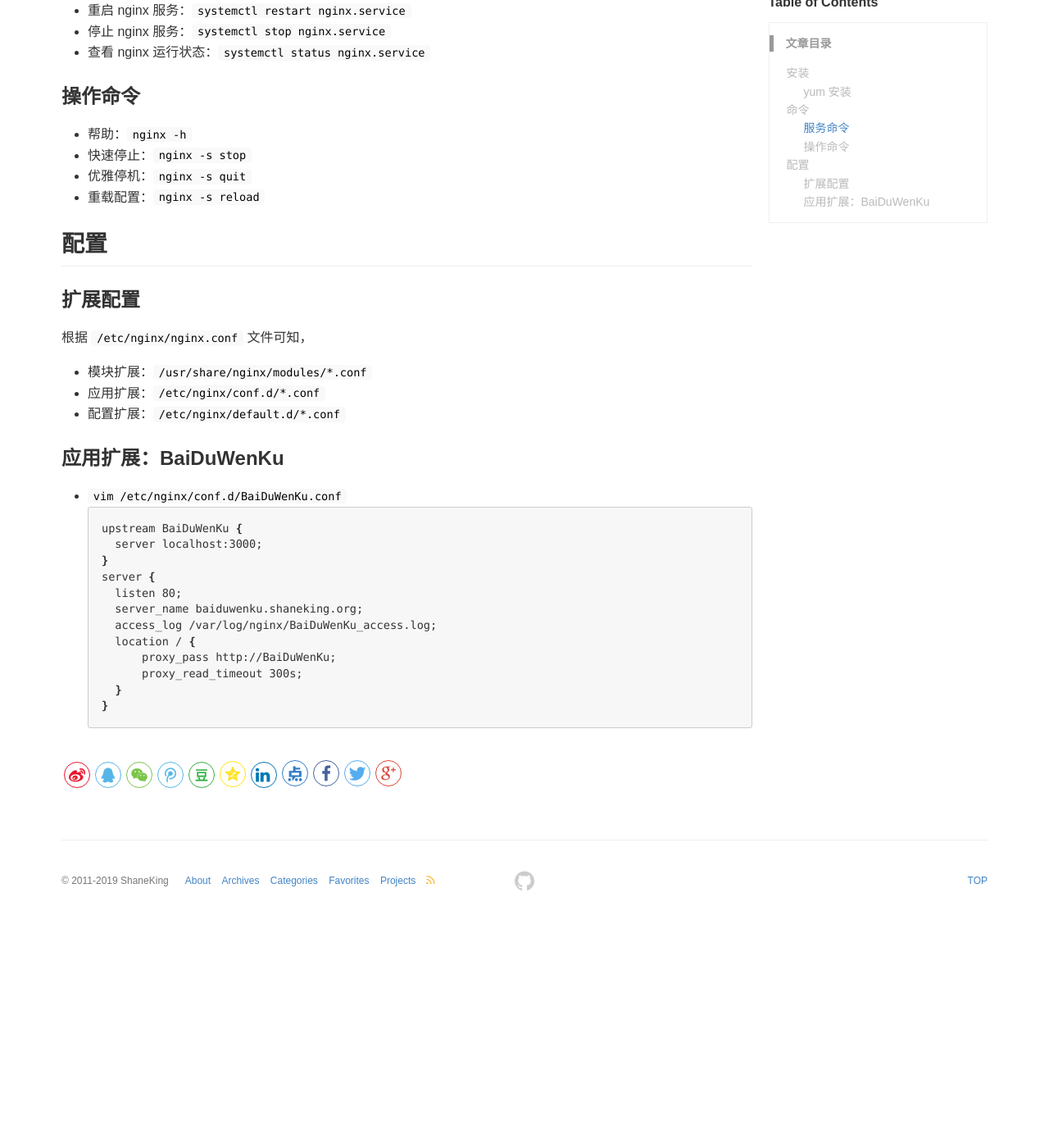
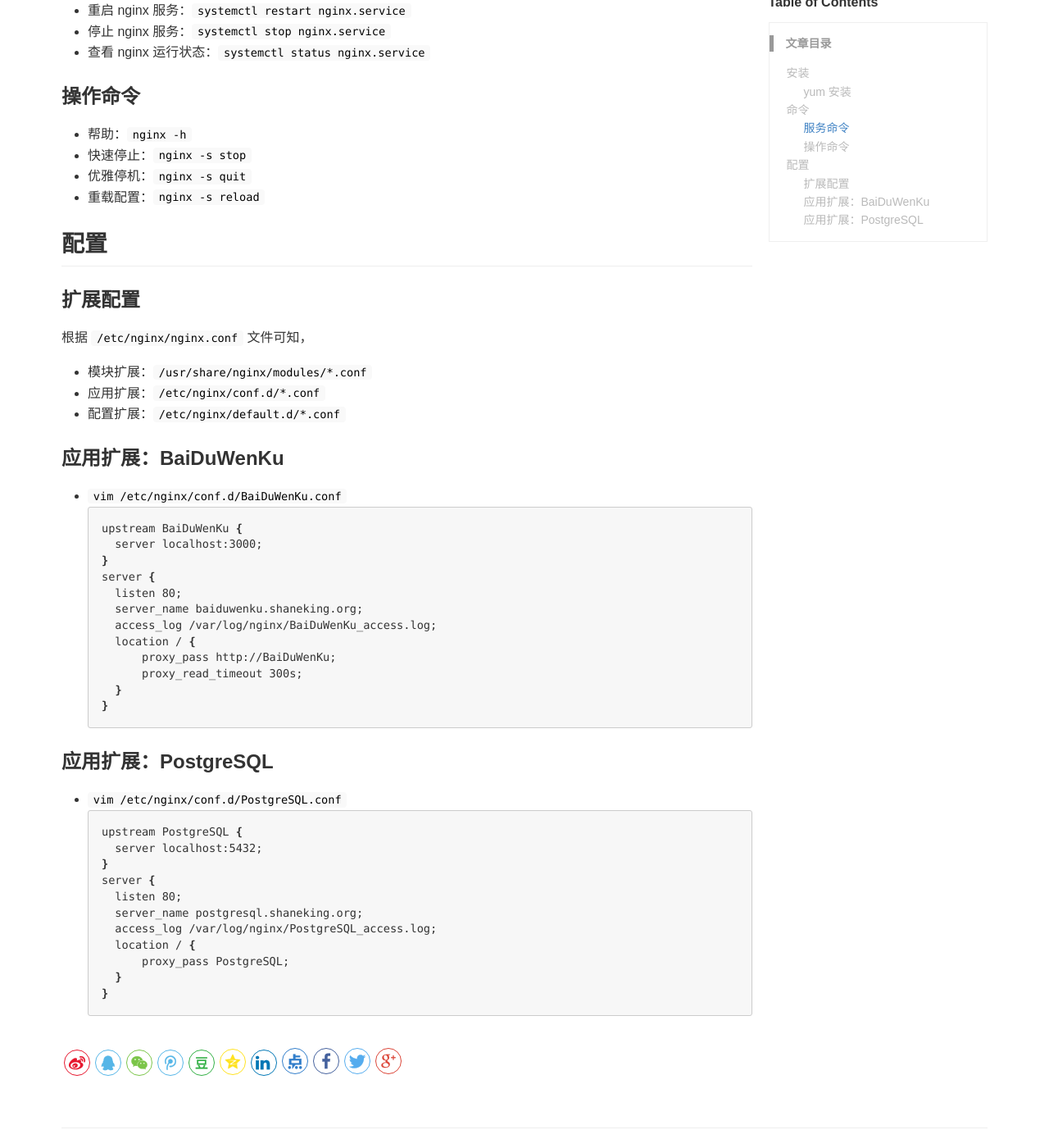
Before and after one commit to ShaneKing/ShaneKing.github.io, a Jekyll site: the page built from _posts/2019-04-07-nginx-notes.md, in a window 1280 px wide and 1400 px high, scrolled down 589 px. Shown: the whole window at 82% size. Built offline with Jekyll 4.4.1, drawn with Linux system fonts in a browser that asks for light colours; comment, search, counter and statistics services are not loaded; before the commit the page ends 1712 px from its top, so only the background shows below that.

Commit message:
nginx add PostgreSQL

````diff
--- a/_posts/2019-04-07-nginx-notes.md
+++ b/_posts/2019-04-07-nginx-notes.md
@@ -54,3 +54,19 @@ server {
     }
 }
 ```
+
+### 应用扩展：PostgreSQL
+- `vim /etc/nginx/conf.d/PostgreSQL.conf`
+```bash
+upstream PostgreSQL {
+    server localhost:5432;
+}
+server {
+    listen 80;
+    server_name postgresql.shaneking.org;
+    access_log /var/log/nginx/PostgreSQL_access.log;
+    location / {
+        proxy_pass PostgreSQL;
+    }
+}
+```
````
